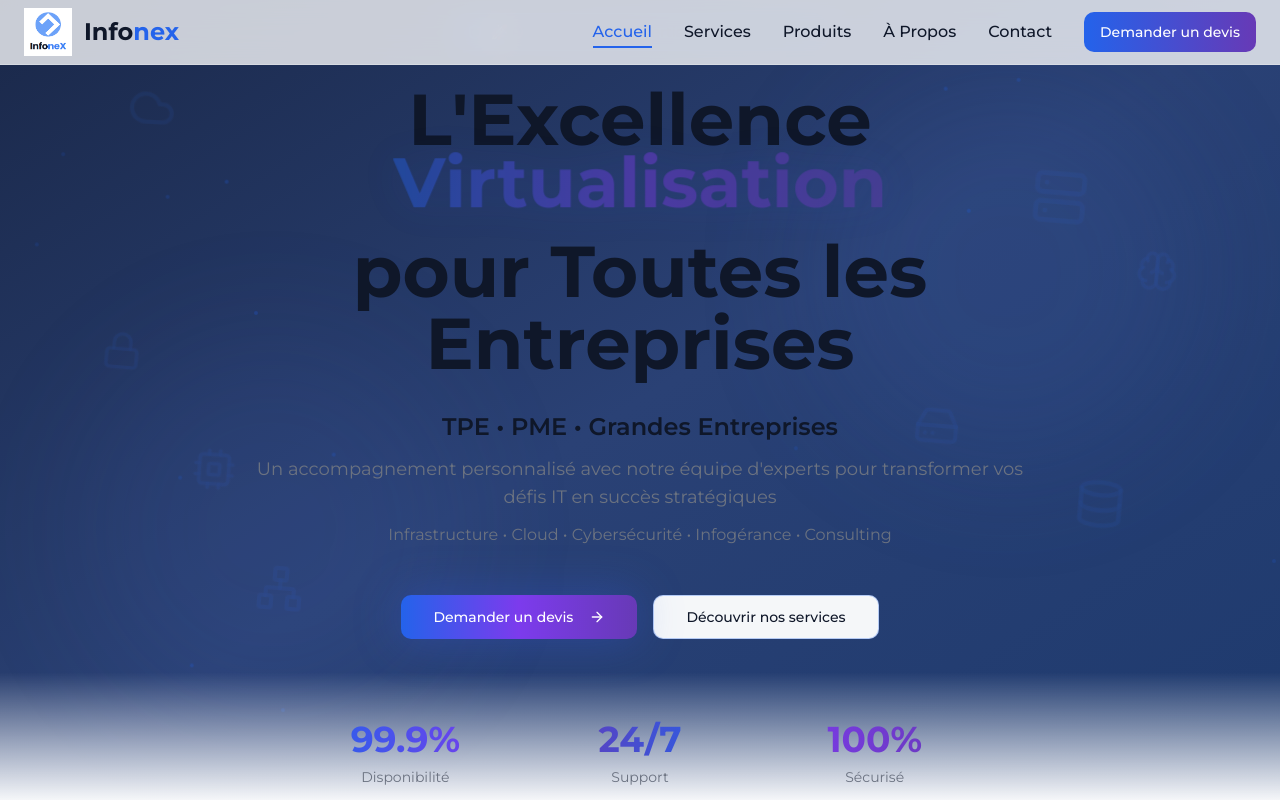
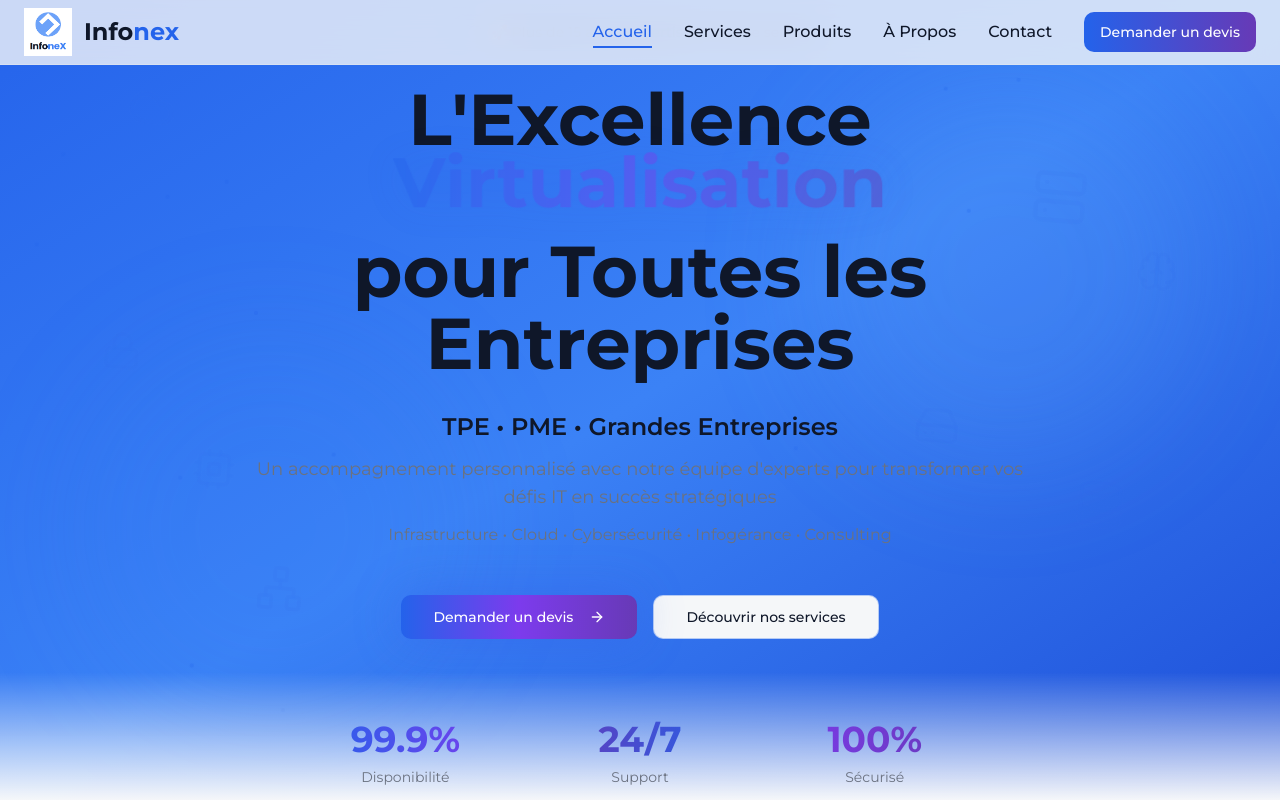
Before and after one commit to ramiabdallah1512/infonex-digital-forge, a React (Vite) app: page / in a window 1280 px wide. Shown: the top 800 px of the page. Built offline with nearby package versions, Linux system fonts and the light colour scheme; the HTML template or start-up script is replaced by a standard one.

Commit message:
Refactor: Change background color

```diff
--- a/src/components/Hero.tsx
+++ b/src/components/Hero.tsx
@@ -45,10 +45,10 @@ const Hero = ({ onQuoteClick }: HeroProps) => {
   }));
 
   return (
-    <section className="relative min-h-screen flex items-center justify-center overflow-hidden bg-gradient-to-br from-[#1a2849] via-[#2a4175] to-[#1e3a6e]">
+    <section className="relative min-h-screen flex items-center justify-center overflow-hidden bg-gradient-to-br from-[#2563eb] via-[#3b82f6] to-[#1d4ed8]">
       {/* Animated gradient orbs */}
-      <div className="absolute top-20 right-20 w-96 h-96 bg-[#3d5a9e]/30 rounded-full blur-3xl animate-pulse" />
-      <div className="absolute bottom-20 left-20 w-96 h-96 bg-[#5171c9]/20 rounded-full blur-3xl animate-pulse" style={{ animationDelay: "1.5s" }} />
+      <div className="absolute top-20 right-20 w-96 h-96 bg-[#60a5fa]/30 rounded-full blur-3xl animate-pulse" />
+      <div className="absolute bottom-20 left-20 w-96 h-96 bg-[#3b82f6]/25 rounded-full blur-3xl animate-pulse" style={{ animationDelay: "1.5s" }} />
 
       {/* Floating particles */}
       {particles.map((particle) => (
```
